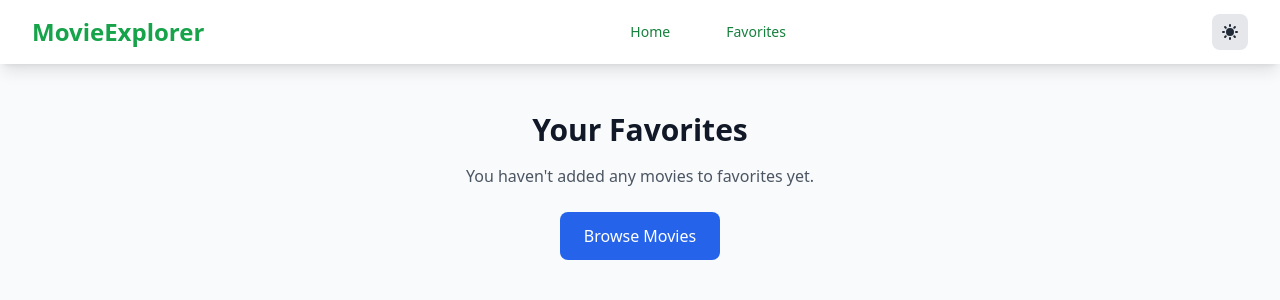
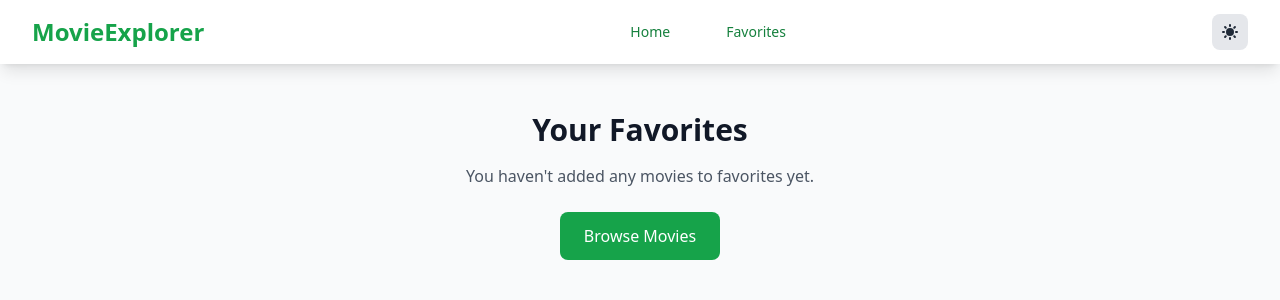
Before and after one commit to pshemssa/MovieExplorer, a React (Vite) app: page /favorites in a window 1280 px wide. Shown: the top 300 px of the page. Built offline with nearby package versions, Linux system fonts and the light colour scheme.

Commit message:
restyling navbar

```diff
--- a/src/components/Navbar.jsx
+++ b/src/components/Navbar.jsx
@@ -14,7 +14,7 @@ const Navbar = ({ onToggleTheme, currentTheme }) => {
           <div className="flex">
             <Link
               to="/"
-              className="text-2xl font-bold text-green-600 dark:text-green-800 hover:text-green-700 dark:hover:text-blue-300 transition-colors"
+              className="text-2xl font-bold text-green-600 dark:text-green-800 hover:text-green-700 dark:hover:text-green-300 transition-colors"
             >
            MovieExplorer
             </Link>
@@ -69,7 +69,7 @@ const Navbar = ({ onToggleTheme, currentTheme }) => {
             <Link
               to="/"
               onClick={() => setMenuOpen(false)}
-              className="block text-gray-700 dark:text-gray-200 hover:text-blue-600 dark:hover:text-blue-400 px-3 py-2 rounded-md text-sm font-medium"
+              className="block text-gray-700 dark:text-gray-200 hover:text-green-600 dark:hover:text-green-400 px-3 py-2 rounded-md text-sm font-medium"
             >
               Home
             </Link>
--- a/src/pages/Favorites.jsx
+++ b/src/pages/Favorites.jsx
@@ -14,7 +14,7 @@ const Favorites = () => {
         </p>
         <Link
           to="/"
-          className="inline-block px-6 py-3 bg-blue-600 text-white rounded-lg hover:bg-blue-700 transition"
+          className="inline-block px-6 py-3 bg-green-600 text-white rounded-lg hover:bg-green-700 transition"
         >
           Browse Movies
         </Link>
```
